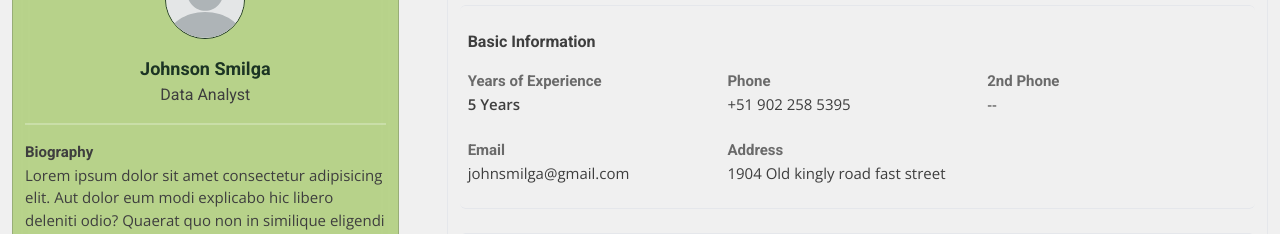
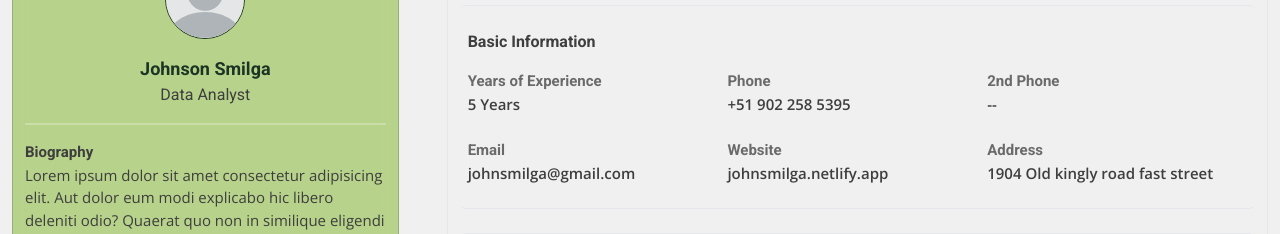
Before and after one commit to ryanfavour4/workinhrs, a Next.js app: page /user/profile in a window 1280 px wide. Shown: the part 550-784 px from the top of the page. Built offline with nearby package versions, Linux system fonts and the light colour scheme; a web font is replaced by a local one; what tailwind-clip-path would draw is missing.

Commit message:
style: update UserProfile layout and improve styling for contact information

```diff
--- a/app/user/profile/page.tsx
+++ b/app/user/profile/page.tsx
@@ -55,7 +55,7 @@ export default function UserProfile() {
                             <div className="flex w-full items-center justify-end lg:hidden">
                                 <button
                                     onClick={() => setSideMenuOpen(!sideMenuOpen)}
-                                    className="btn w-fit bg-error/25 p-2 text-lg font-semibold text-error"
+                                    className="btn w-fit border border-light bg-light/25 p-2 text-lg font-semibold text-light"
                                 >
                                     <CgClose />
                                 </button>
@@ -131,22 +131,24 @@ export default function UserProfile() {
                                         <h4 className="text-textcolor/75">Years of Experience</h4>
                                         <p>5 Years</p>
                                     </div>
-                                    <div className="">
-                                        <h4 className="font-semibold text-textcolor/75">Phone</h4>
+                                    <div className="font-semibold">
+                                        <h4 className="text-textcolor/75">Phone</h4>
                                         <p>+51 902 258 5395</p>
                                     </div>
-                                    <div className="">
-                                        <h4 className="font-semibold text-textcolor/75">
-                                            2nd Phone
-                                        </h4>
+                                    <div className="font-semibold">
+                                        <h4 className="text-textcolor/75">2nd Phone</h4>
                                         <p>--</p>
                                     </div>
-                                    <div className="">
-                                        <h4 className="font-semibold text-textcolor/75">Email</h4>
+                                    <div className="font-semibold">
+                                        <h4 className="text-textcolor/75">Email</h4>
                                         <p>johnsmilga@gmail.com</p>
                                     </div>
-                                    <div className="">
-                                        <h4 className="font-semibold text-textcolor/75">Address</h4>
+                                    <div className="font-semibold">
+                                        <h4 className="text-textcolor/75">Website</h4>
+                                        <p>johnsmilga.netlify.app</p>
+                                    </div>
+                                    <div className="font-semibold">
+                                        <h4 className="text-textcolor/75">Address</h4>
                                         <p>1904 Old kingly road fast street</p>
                                     </div>
                                 </div>
```
